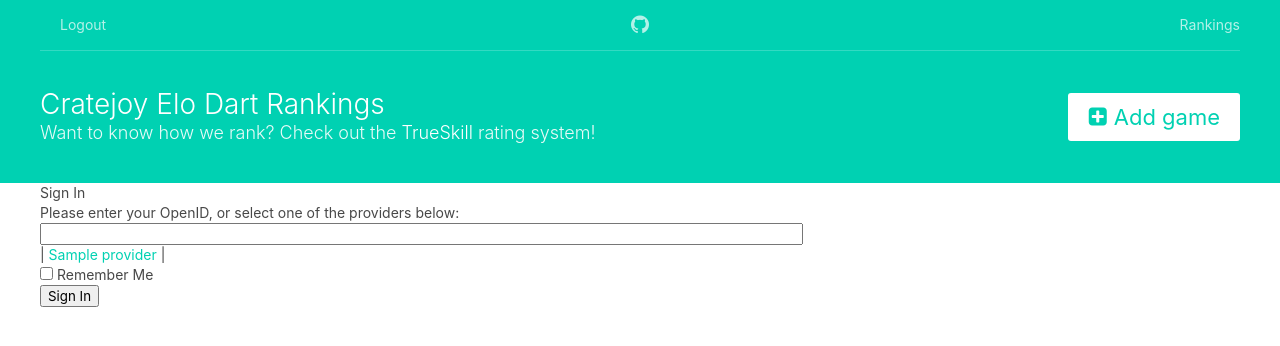
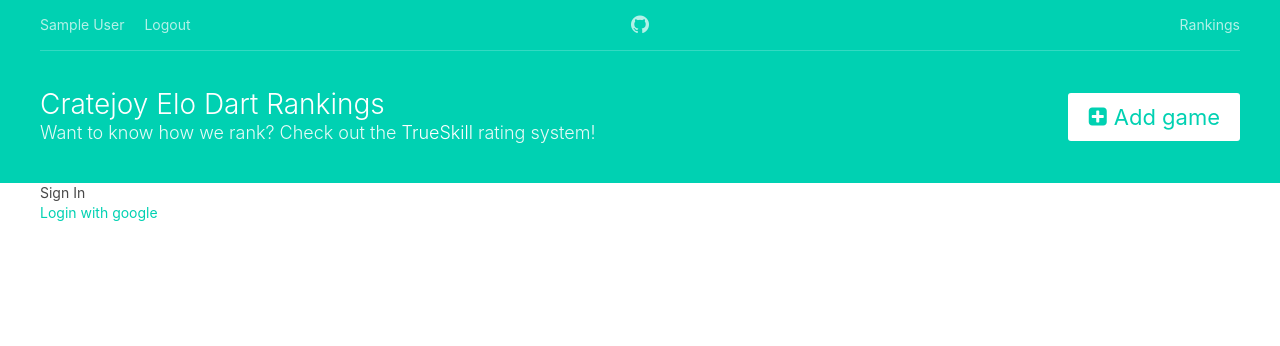
Before and after one commit to pwgraham91/ELO-Darts, a Flask app: template app/templates/login.html in a window 1280 px wide. Shown: the top 346 px of the page. Run offline with Flask 2, Linux system fonts and the light colour scheme; a user stored in the database is signed in; tables that the repository leaves empty hold one stand-in row (values such as "Sample post"); the template is opened without the code that fills it: values that come from a table or form of the project are taken from there, most other values are stand-ins (such as "Sample title", 1, 10 or a date in 2020); parts of the project's set-up code (start-up, migrations or seed data) failed here and were passed over; some libraries are stand-ins or nearby versions.

Commit message:
google oauth

```diff
--- a/app/models.py
+++ b/app/models.py
@@ -8,6 +8,9 @@ class User(db.Model):
     name = db.Column(db.String(64), index=True, unique=True)
     email = db.Column(db.String(120), index=True, unique=True)
     admin = db.Column(db.Boolean, default=False)
+    avatar = db.Column(db.String(200))
+    active = db.Column(db.Boolean, default=True)
+    created_at = db.Column(db.DateTime, nullable=False, default=sqlalchemy.func.now())
 
     elo = db.Column(db.Float, default=100.0)
 
--- a/app/templates/base.html
+++ b/app/templates/base.html
@@ -20,10 +20,10 @@
         <nav class="nav">
           <div class="nav-left">
             {% if g.user.is_authenticated %}
-                <a class="nav-item " href="/user/{{ g.user.id }}">{{ user.name }}</a>
+                <a class="nav-item " href="/user/{{ g.user.id }}">{{ g.user.name }}</a>
                 <a class="nav-item " href="{{ url_for('logout') }}">Logout</a>
             {% else %}
-                <a class="nav-item " href="{{ url_for('login') }}">Login</a>
+                <a class="nav-item " href="{{ auth_url }}">Login With Google</a>
             {% endif %}
           </div>
 
--- a/app/templates/login.html
+++ b/app/templates/login.html
@@ -2,33 +2,6 @@
 {% extends "base.html" %}
 
 {% block content %}
-<script type="text/javascript">
-function set_openid(openid, pr)
-{
-    u = openid.search('<username>')
-    if (u != -1) {
-        // openid requires username
-        user = prompt('Enter your ' + pr + ' username:')
-        openid = openid.substr(0, u) + user
-    }
-    form = document.forms['login'];
-    form.elements['openid'].value = openid
-}
-</script>
 <h1>Sign In</h1>
-<form action="" method="post" name="login">
-    {{ form.hidden_tag() }}
-    <p>
-        Please enter your OpenID, or select one of the providers below:<br>
-        {{ form.openid(size=80) }}
-        {% for error in form.openid.errors %}
-          <span style="color: red;">[{{error}}]</span>
-        {% endfor %}<br>
-        |{% for pr in providers %}
-          <a href="javascript:set_openid('{{ pr.url }}', '{{ pr.name }}');">{{ pr.name }}</a> |
-        {% endfor %}
-    </p>
-    <p>{{ form.remember_me }} Remember Me</p>
-    <p><input type="submit" value="Sign In"></p>
-</form>
+	<a href="{{ auth_url }}">Login with google</a>
 {% endblock %}
--- a/app/views/__init__.py
+++ b/app/views/__init__.py
@@ -1,32 +1,9 @@
 import flask
-from flask_login import current_user, login_user
+from flask_login import current_user
 
-from app import app, oid, db, lm
-from app.models import User
+from app import app
 import load_views
 
-
-@lm.user_loader
-def load_user(id):
-    return User.query.get(int(id))
-
-
-@oid.after_login
-def after_login(resp):
-    if resp.email is None or resp.email == "":
-        flask.flash('Invalid login. Please try again.')
-        return flask.redirect(flask.url_for('login'))
-    user = User.query.filter_by(email=resp.email).first()
-    if user is None:
-        user = User(name=resp.nickname or resp.email.split('@')[0], email=resp.email)
-        db.session.add(user)
-        db.session.commit()
-    remember_me = False
-    if 'remember_me' in flask.session:
-        remember_me = flask.session['remember_me']
-        flask.session.pop('remember_me', None)
-    login_user(user, remember=remember_me)
-    return flask.redirect(flask.url_for('index'))
 
 @app.before_request
 def before_request():
--- a/app/views/index_view.py
+++ b/app/views/index_view.py
@@ -1,6 +1,7 @@
 import flask
 from app import app, db
 from app.models import User
+from app.views.handlers.auth_handler import get_google_authorization_url
 
 
 @app.route('/')
@@ -16,4 +17,5 @@ def index():
     return flask.render_template('index.html',
                                  title='Home',
                                  current_user=current_user,
-                                 active_users=active_users)
+                                 active_users=active_users,
+                                 auth_url=get_google_authorization_url())
--- a/app/views/login_view.py
+++ b/app/views/login_view.py
@@ -1,26 +1,75 @@
+import json
+from urllib2 import HTTPError
+
 import flask
-from flask_login import logout_user
+from flask import redirect
+from flask import request
+from flask import session as flask_session
+from flask import url_for
+from flask_login import logout_user, login_user
 
-from app import app, oid
-from app.forms import LoginForm
+from app import app, db, login_manager
+from app.models import User
+from app.views.handlers.auth_handler import get_google_auth
+from config import Auth
 
 
-@app.route('/login', methods=['GET', 'POST'])
-@oid.loginhandler
-def login():
-    if flask.g.user is not None and flask.g.user.is_authenticated:
-        return flask.redirect(flask.url_for('index'))
-    form = LoginForm()
-    if form.validate_on_submit():
-        flask.session['remember_me'] = form.remember_me.data
-        return oid.try_login(form.openid.data, ask_for=['nickname', 'email'])
-    return flask.render_template('login.html',
-                                 title='Sign In',
-                                 form=form,
-                                 providers=app.config['OPENID_PROVIDERS'])
+@login_manager.user_loader
+def load_user(user_id):
+    session = db.session
+    return session.query(User).get(user_id)
 
 
 @app.route('/logout')
 def logout():
     logout_user()
     return flask.redirect(flask.url_for('index'))
+
+
+@app.route('/gCallback')
+def callback():
+    current_user = flask.g.user
+    session = db.session
+
+    # Redirect user to home page if already logged in.
+    if current_user is not None and current_user.is_authenticated:
+        return redirect(url_for('index'))
+    if 'error' in request.args:
+        if request.args.get('error') == 'access_denied':
+            return 'You denied access.'
+        return 'Error encountered.'
+    if 'code' not in request.args and 'state' not in request.args:
+        return redirect(url_for('login'))
+    else:
+        # Execution reaches here when user has
+        # successfully authenticated our app.
+        google = get_google_auth(state=flask_session['oauth_state'])
+        try:
+            token = google.fetch_token(
+                Auth.TOKEN_URI,
+                client_secret=Auth.CLIENT_SECRET,
+                authorization_response=request.url.replace('http://', 'https://'),
+            )
+        except HTTPError:
+            return 'HTTPError occurred.'
+        google = get_google_auth(token=token)
+        # todo: cool stuff in here
+        resp = google.get(Auth.USER_INFO)
+        if resp.status_code == 200:
+            user_data = resp.json()
+            if user_data['hd'] != 'cratejoy.com':
+                return 'Only cratejoy.com emails allowed'
+            email = user_data['email']
+            user = User.query.filter_by(email=email).first()
+            if user is None:
+                user = User(
+                    name=user_data['name'] or user_data['email'].split('@')[0].capitalize(),
+                    email=email,
+                    avatar=user_data['picture']
+                )
+            user.tokens = json.dumps(token)
+            session.add(user)
+            session.commit()
+            login_user(user)
+            return redirect(url_for('index'))
+        return 'Could not fetch your information.'
```
Also changed, not shown: app/__init__.py (+5 -7 lines), app/views/handlers/auth_handler.py (added, +39 -0 lines), db_repository/versions/002_migration.py (deleted, +0 -42 lines), db_repository/versions/003_migration.py (deleted, +0 -35 lines).
